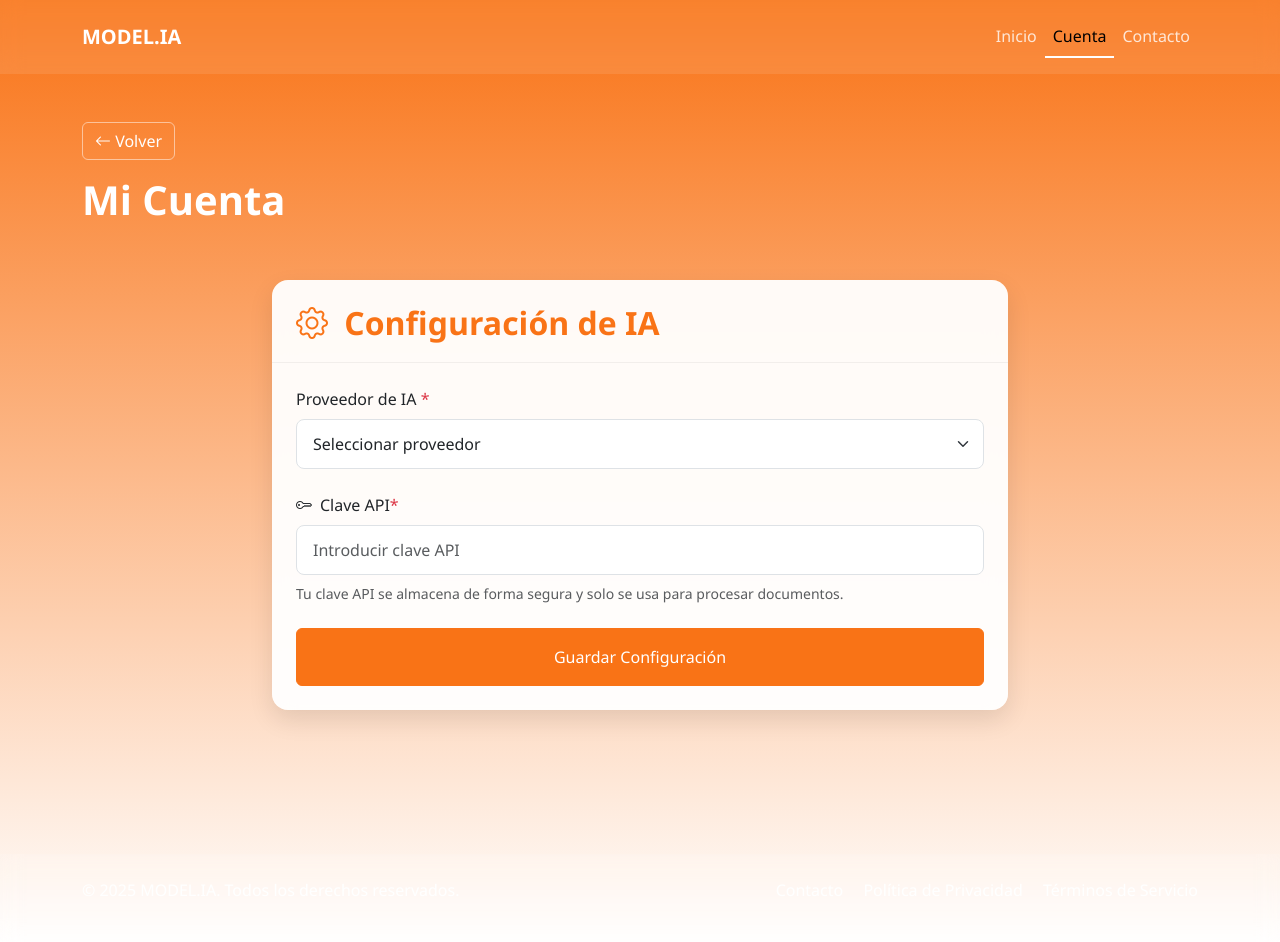
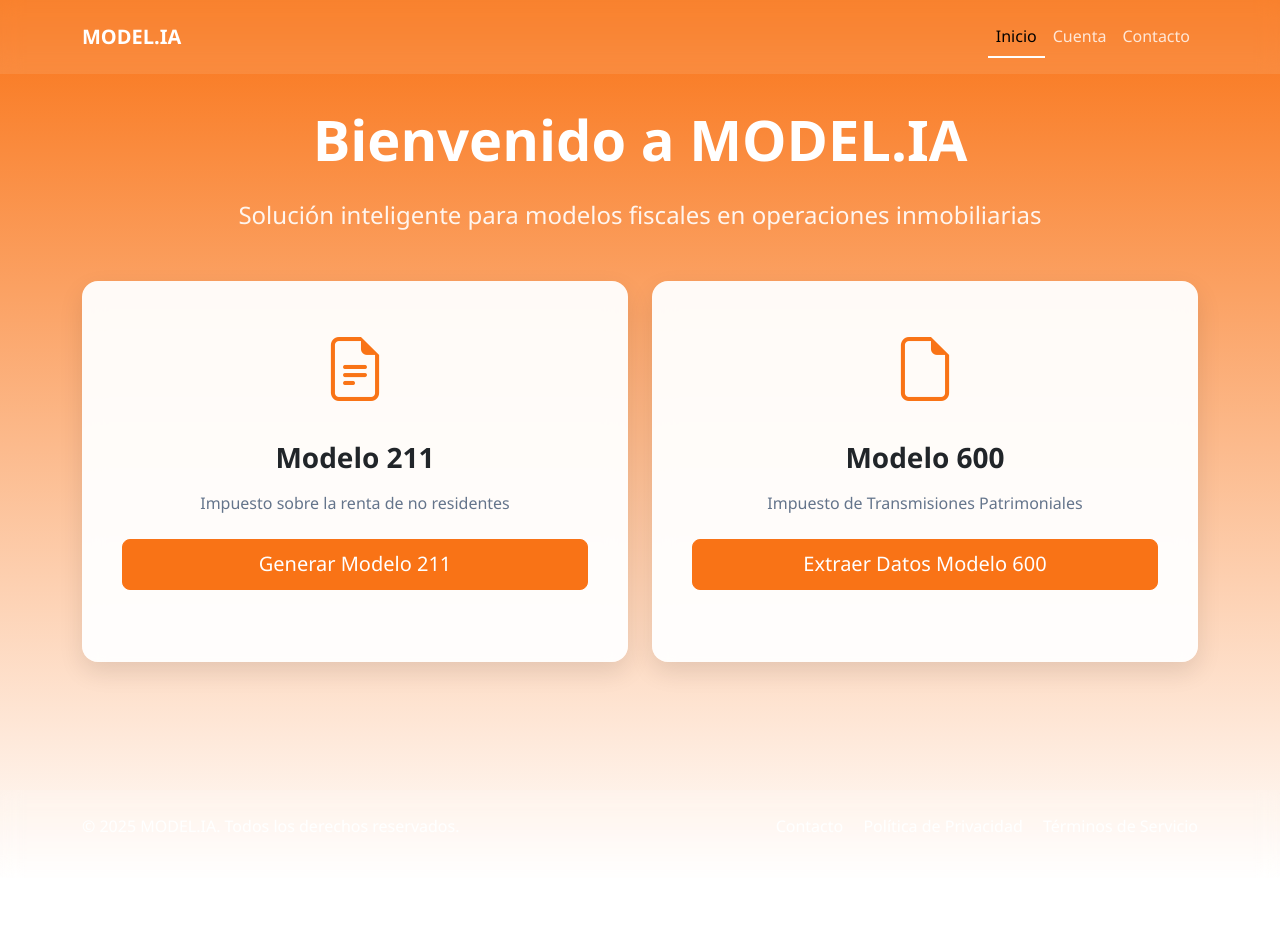
Before and after one commit to tobias101004/MODELIA, a FastAPI app: page / in a window 1280 px wide. After the commit the page ends 830 px from the top, so only its background shows below. Run offline with FastAPI, Linux system fonts and the light colour scheme.

Commit message:
Update index.html

```diff
--- a/templates/index.html
+++ b/templates/index.html
@@ -3,7 +3,7 @@
 <head>
     <meta charset="UTF-8">
     <meta name="viewport" content="width=device-width, initial-scale=1.0">
-    <title>Mi Cuenta - MODEL.IA</title>
+    <title>MODEL.IA - Procesamiento de Documentos Inmobiliarios</title>
     <link href="https://cdn.jsdelivr.net/npm/bootstrap@5.3.0/dist/css/bootstrap.min.css" rel="stylesheet">
     <link rel="stylesheet" href="https://cdn.jsdelivr.net/npm/bootstrap-icons@1.10.0/font/bootstrap-icons.css">
     <style>
@@ -53,7 +53,13 @@
             box-shadow: 0 10px 25px rgba(0, 0, 0, 0.1);
             background-color: rgba(255, 255, 255, 0.95);
             backdrop-filter: blur(10px);
+            transition: transform 0.3s, box-shadow 0.3s;
             margin-bottom: 2rem;
+        }
+
+        .card:hover {
+            transform: translateY(-5px);
+            box-shadow: 0 15px 30px rgba(0, 0, 0, 0.15);
         }
 
         .card-header {
@@ -86,16 +92,6 @@
             box-shadow: 0 4px 8px rgba(0, 0, 0, 0.1);
         }
 
-        .btn-outline-light {
-            color: white;
-            border-color: rgba(255, 255, 255, 0.5);
-        }
-
-        .btn-outline-light:hover {
-            background-color: rgba(255, 255, 255, 0.1);
-            color: white;
-        }
-
         .footer {
             background-color: rgba(255, 255, 255, 0.1);
             backdrop-filter: blur(10px);
@@ -109,53 +105,55 @@
             text-decoration: none;
         }
 
-        .page-title {
-            font-size: 2.5rem;
-            font-weight: 700;
-            color: white;
-            margin-bottom: 2rem;
+        .hero-container {
+            padding-top: 2rem;
+            padding-bottom: 4rem;
         }
 
-        .form-control {
-            padding: 0.75rem 1rem;
-            border-radius: 0.5rem;
-        }
-
-        .form-select {
-            padding: 0.75rem 1rem;
-            border-radius: 0.5rem;
-        }
-
-        .form-label {
-            font-weight: 500;
-            margin-bottom: 0.5rem;
-        }
-
-        .icon-label {
-            display: flex;
-            align-items: center;
-        }
-
-        .icon-label i {
-            margin-right: 0.5rem;
-        }
-
-        .required:after {
-            content: " *";
-            color: #dc3545;
-        }
-
-        /* Alerts */
-        .alert {
-            border-radius: 0.5rem;
-            padding: 1rem;
+        .hero-title {
+            font-size: 3.5rem;
+            font-weight: 800;
+            color: white;
             margin-bottom: 1.5rem;
         }
 
-        .alert-success {
-            background-color: #d1e7dd;
-            border-color: #badbcc;
-            color: #0f5132;
+        .hero-subtitle {
+            font-size: 1.5rem;
+            color: rgba(255, 255, 255, 0.9);
+            margin-bottom: 3rem;
+        }
+
+        .model-card {
+            padding: 2.5rem;
+            text-align: center;
+            height: 100%;
+        }
+
+        .model-icon {
+            font-size: 4rem;
+            color: var(--primary-color);
+            margin-bottom: 1.5rem;
+        }
+
+        .model-title {
+            font-size: 1.75rem;
+            font-weight: 700;
+            margin-bottom: 1rem;
+        }
+
+        .model-description {
+            color: #64748b;
+            margin-bottom: 1.5rem;
+        }
+
+        /* Animation classes */
+        .fade-in {
+            animation: fadeIn 1s ease-in;
+        }
+
+        @keyframes fadeIn {
+            from { opacity: 0; transform: translateY(20px); }
+            to { opacity: 1; transform: translateY(0); }
         }
     </style>
 </head>
@@ -170,10 +168,10 @@
             <div class="collapse navbar-collapse" id="navbarNav">
                 <ul class="navbar-nav ms-auto">
                     <li class="nav-item">
-                        <a class="nav-link" href="/">Inicio</a>
+                        <a class="nav-link active" href="/">Inicio</a>
                     </li>
                     <li class="nav-item">
-                        <a class="nav-link active" href="/cuenta">Cuenta</a>
+                        <a class="nav-link" href="/cuenta">Cuenta</a>
                     </li>
                     <li class="nav-item">
                         <a class="nav-link" href="/contacto">Contacto</a>
@@ -183,64 +181,31 @@
         </div>
     </nav>
 
-    <!-- Content -->
-    <div class="container py-5">
-        <div class="row mb-4">
+    <!-- Hero Section -->
+    <div class="container hero-container text-center">
+        <h1 class="hero-title fade-in">Bienvenido a MODEL.IA</h1>
+        <p class="hero-subtitle fade-in">Solución inteligente para modelos fiscales en operaciones inmobiliarias</p>
+
+        <div class="row g-4">
             <div class="col-md-6">
-                <a href="/" class="btn btn-outline-light mb-3">
-                    <i class="bi bi-arrow-left"></i> Volver
-                </a>
-                <h1 class="page-title">Mi Cuenta</h1>
+                <div class="card model-card fade-in">
+                    <div class="model-icon">
+                        <i class="bi bi-file-earmark-text"></i>
+                    </div>
+                    <h2 class="model-title">Modelo 211</h2>
+                    <p class="model-description">Impuesto sobre la renta de no residentes</p>
+                    <a href="/modelo-211" class="btn btn-primary btn-lg">Generar Modelo 211</a>
+                </div>
             </div>
-        </div>
 
-        <div class="row justify-content-center">
-            <div class="col-md-8">
-                <!-- Success alert (hidden by default) -->
-                <div id="success-alert" class="alert alert-success d-none">
-                    <i class="bi bi-check-circle me-2"></i>
-                    Configuración guardada correctamente
-                </div>
-
-                <div class="card">
-                    <div class="card-header">
-                        <h2 class="card-title">
-                            <i class="bi bi-gear me-2"></i>
-                            Configuración de IA
-                        </h2>
+            <div class="col-md-6">
+                <div class="card model-card fade-in">
+                    <div class="model-icon">
+                        <i class="bi bi-file-earmark"></i>
                     </div>
-                    <div class="card-body">
-                        <form id="api-settings-form">
-                            <div class="mb-4">
-                                <label for="ai-provider" class="form-label required">Proveedor de IA</label>
-                                <select id="ai-provider" class="form-select" required>
-                                    <option value="">Seleccionar proveedor</option>
-                                    <option value="openai">OpenAI</option>
-                                    <option value="deepseek">DeepSeek</option>
-                                </select>
-                            </div>
-
-                            <div class="mb-4">
-                                <label for="api-key" class="form-label icon-label required">
-                                    <i class="bi bi-key"></i> Clave API
-                                </label>
-                                <input
-                                    type="password"
-                                    id="api-key"
-                                    class="form-control"
-                                    placeholder="Introducir clave API"
-                                    required
-                                >
-                                <div class="form-text text-muted mt-2">
-                                    Tu clave API se almacena de forma segura y solo se usa para procesar documentos.
-                                </div>
-                            </div>
-
-                            <button type="submit" class="btn btn-primary w-100 py-3">
-                                Guardar Configuración
-                            </button>
-                        </form>
-                    </div>
+                    <h2 class="model-title">Modelo 600</h2>
+                    <p class="model-description">Impuesto de Transmisiones Patrimoniales</p>
+                    <a href="/modelo-600" class="btn btn-primary btn-lg">Extraer Datos Modelo 600</a>
                 </div>
             </div>
         </div>
@@ -264,41 +229,5 @@
 
     <!-- JavaScript -->
     <script src="https://cdn.jsdelivr.net/npm/bootstrap@5.3.0/dist/js/bootstrap.bundle.min.js"></script>
-    <script>
-        document.addEventListener('DOMContentLoaded', function() {
-            // Load saved settings
-            const aiProvider = localStorage.getItem('ai_provider');
-            const apiKey = localStorage.getItem('api_key');
-
-            if (aiProvider) {
-                document.getElementById('ai-provider').value = aiProvider;
-            }
-
-            if (apiKey) {
-                document.getElementById('api-key').value = apiKey;
-            }
-
-            // Handle form submission
-            document.getElementById('api-settings-form').addEventListener('submit', function(e) {
-                e.preventDefault();
-
-                const provider = document.getElementById('ai-provider').value;
-                const key = document.getElementById('api-key').value;
-
-                // Save to localStorage
-                localStorage.setItem('ai_provider', provider);
-                localStorage.setItem('api_key', key);
-
-                // Show success message
-                const alert = document.getElementById('success-alert');
-                alert.classList.remove('d-none');
-
-                // Hide the alert after 3 seconds
-                setTimeout(() => {
-                    alert.classList.add('d-none');
-                }, 3000);
-            });
-        });
-    </script>
 </body>
 </html>
```
